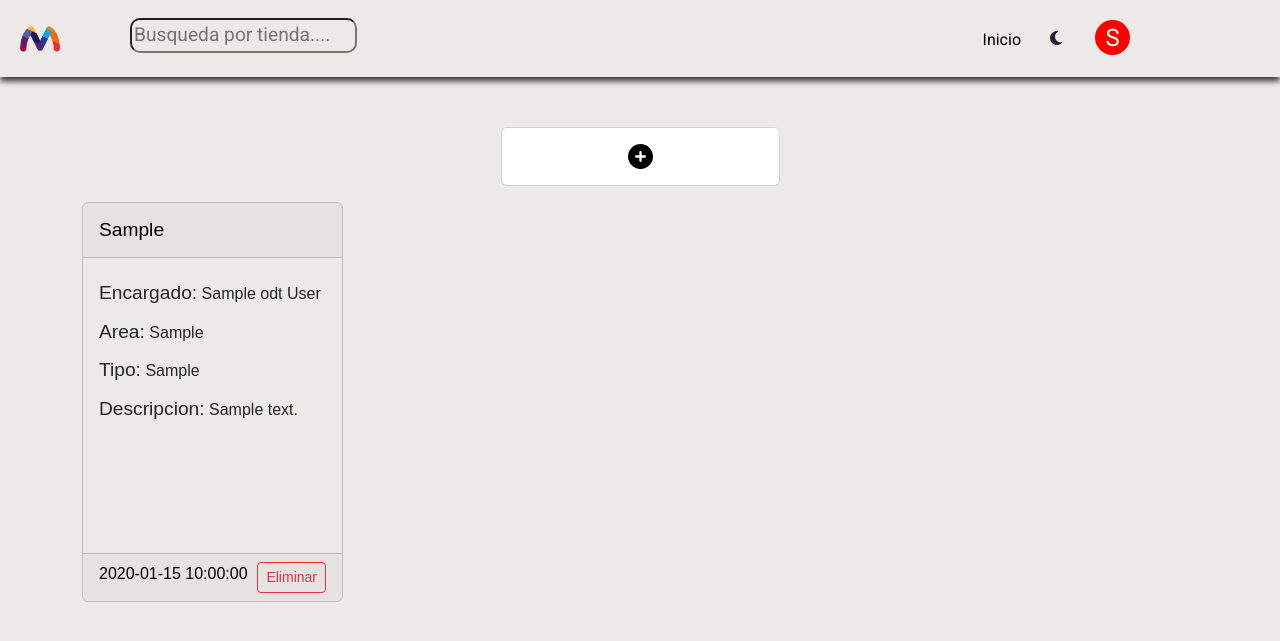
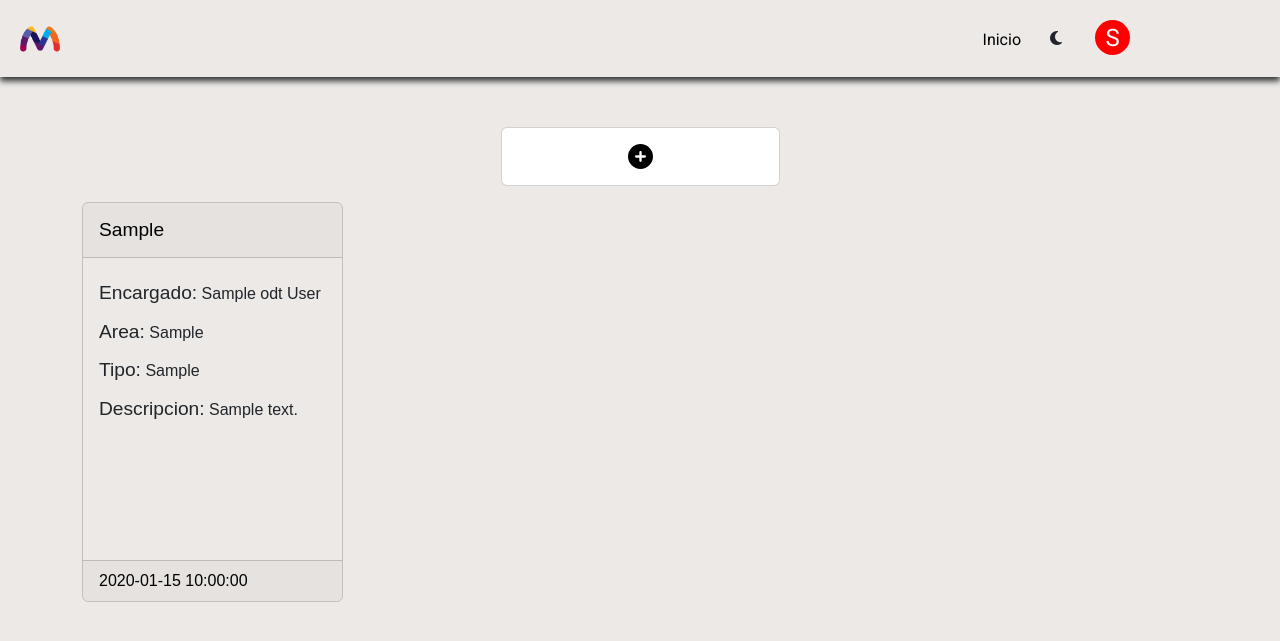
Before and after one commit to KochP1/SM-WEB, a Flask app: page /tiendasUI in a window 1280 px wide. Shown: the top 641 px of the page. Run offline with Flask 3, Linux system fonts and the light colour scheme; the visitor is signed in with stand-in values (Sample User, id 1); tables that the repository leaves empty or names only in its code hold one stand-in row (values such as "Sample post").

Commit message:
Corrigiendo header para la pagina de las tiendas

```diff
--- a/app.py
+++ b/app.py
@@ -507,7 +507,7 @@ def editUsersTiendasFunc():
         else:
             return render_template('index.html', message=error_message)
 
-# Eliminar falla
+# Eliminar falla usuarios administradores
 @app.route("/delete-falla", methods=['POST'])
 def deleteFalla():
     cur = db.cursor()
@@ -517,6 +517,7 @@ def deleteFalla():
     cur.execute(sql, data)
     db.commit()
     return redirect(url_for('inbox'))
+
 
 # Template para olvidaste tu contrasena
 
--- a/templates/header_tiendas.html
+++ b/templates/header_tiendas.html
@@ -18,10 +18,6 @@
         <nav class="nav">
             <div class="container-logo">
                 <img src="../static/images/logoSambil.png" alt="Logo" width="70px" height="70px">
-
-                <form action="/search" method="post" class="search-form">
-                    <input type="search" placeholder="Busqueda por tienda...." class="search-input mobile__search-input" name="tienda">
-                </form>
             </div>
 
             <ul class="toggle-button__list">
--- a/templates/tiendasUI.html
+++ b/templates/tiendasUI.html
@@ -62,7 +62,6 @@
                         {{falla.fecha}}
                         <form action="/delete-falla" method="post">
                             <input type="hidden" value="{{falla.id}}" name="id">
-                            <button type="submit" class="btn btn-outline-danger btn-sm">Eliminar</button>
                         </form>
                     </div>
                 </div>
@@ -100,7 +99,7 @@
             </select>
 
             <label class="label-tipo">Selecciona el tipo de falla</label>
-            <select name="tipo" class=" form-control mb-3 select">
+            <select name="tipo" class=" form-control mb-3 select" id="tipo__falla-modal-tiendas">
                 <option value= "Selecciona un tipo">Selecciona un tipo</option>
                 <option value="Cambio de iluminacion" class="tipo-electrico option">Cambio de iluminacion</option>
                 <option value="Tomacorriente" class="tipo-electrico2 option">Tomacorriente</option>
@@ -152,10 +151,13 @@ var areaSelect = document.querySelector('select[name="area"]');
 
     var tipoTelecoms = document.querySelector('.tipo-telecoms');
     var tipoTelecoms2 = document.querySelector('.tipo-telecoms2');
+    var tipoSelect = document.getElementById('tipo__falla-modal-tiendas');
 
     // Mostrar u ocultar el select de tipo según la opción seleccionada en 'Area'
     areaSelect.addEventListener('change', function() {
         // Ocultar todos los selects de tipo
+        tipoSelect.selectedIndex = 0;
+
         tipoElectrico.style.display = 'none';
         tipoElectrico2.style.display = 'none';
         tipoElectrico3.style.display = 'none';
```
